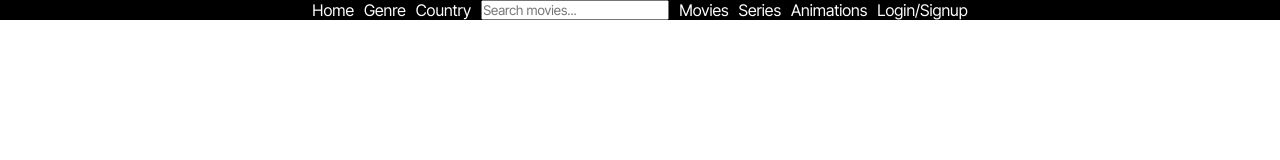
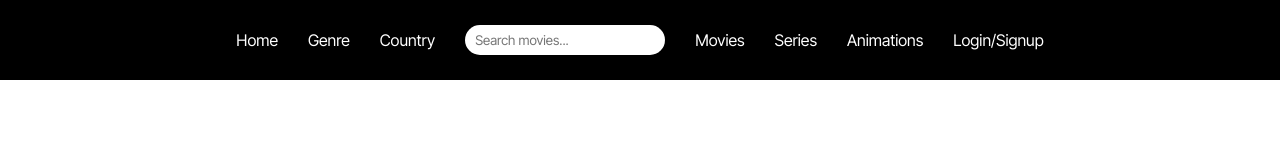
Before and after one commit to hirwa-arnaud/CINEHUB, a plain HTML site: page index.html in a window 1280 px wide. Drawn offline with Linux system fonts and the light colour scheme.

Commit message:
Finished the header

```diff
--- a/style.css
+++ b/style.css
@@ -6,7 +6,7 @@
 }
 header{
      width: 100%;
-     height: 30%;
+     height: 10vh;
      background-color: black;
      color: white;
      display: flex;
@@ -19,5 +19,12 @@ ul{
     display: flex;
     justify-content: center;
     align-items: center;
-    gap: 10px;
+    gap: 30px;
 }
+ul input{
+    width: 200px;
+    height: 30px;
+    border-radius: 15px;
+    border: none;
+    padding: 10px;
+}
```
